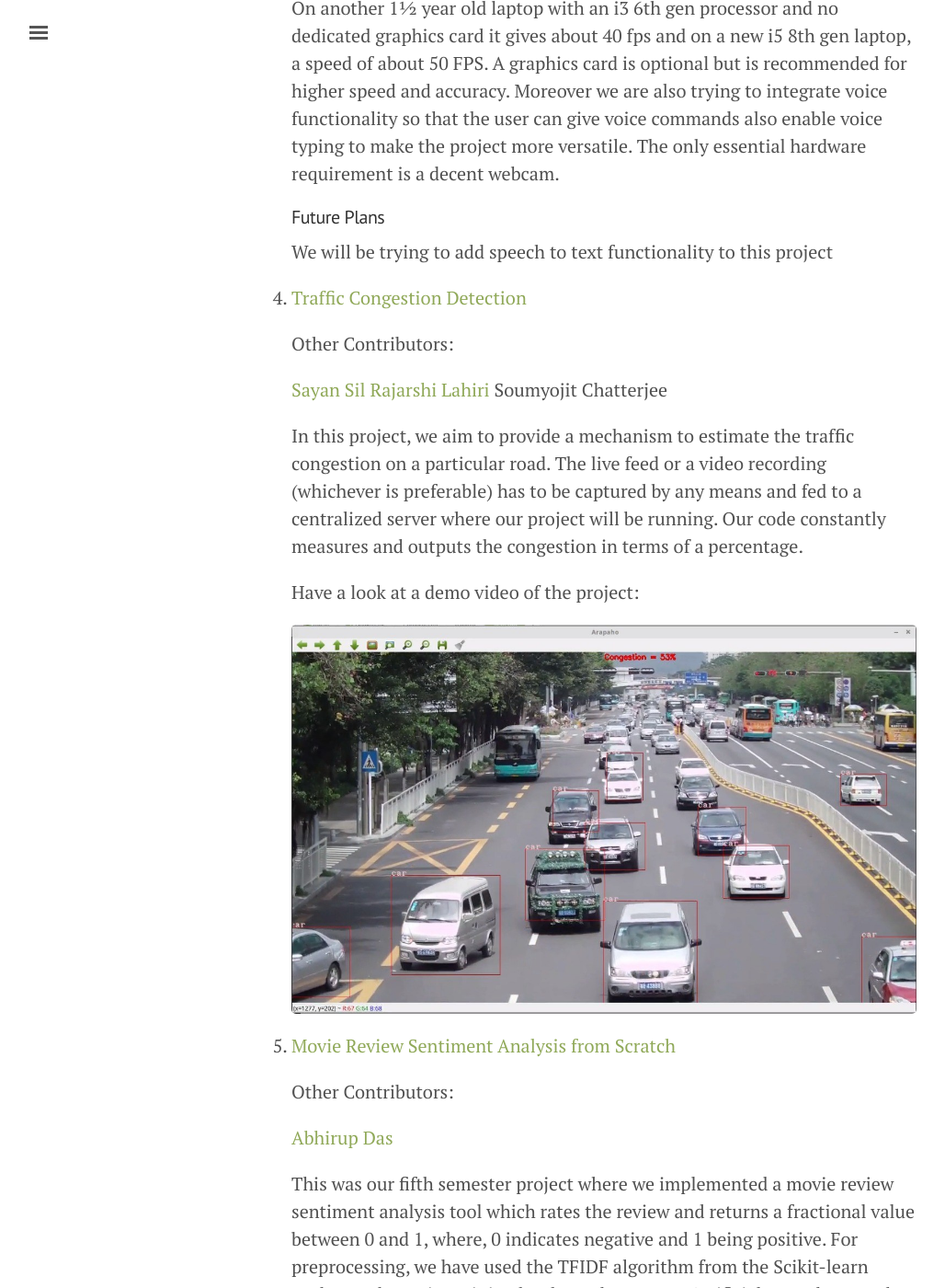
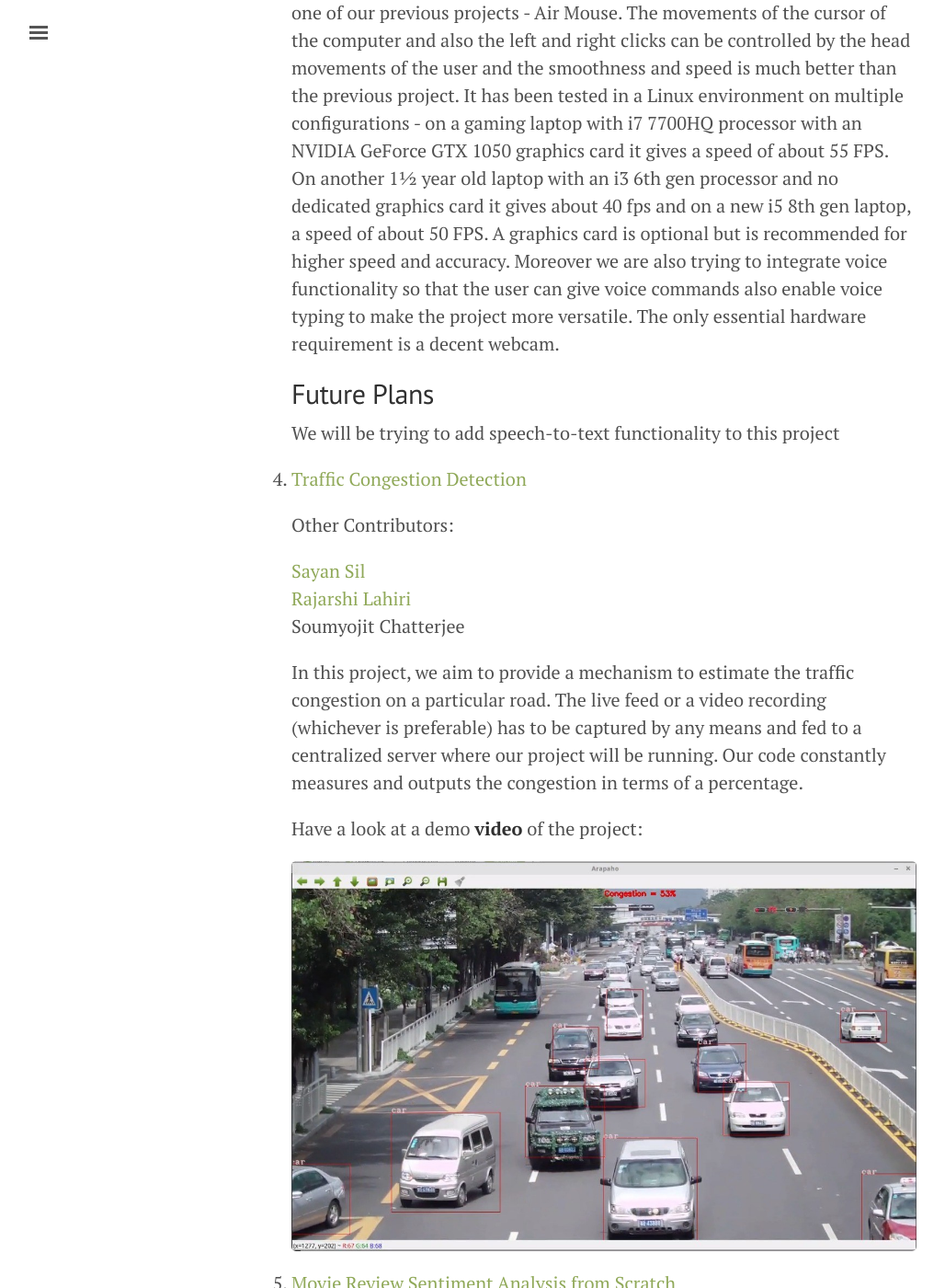
Before and after one commit to DarkStar1997/DarkStar1997.github.io, a Jekyll site: the page built from Projects.md, in a window 1280 px wide and 1400 px high, scrolled down 3438 px. Shown: the whole window at 92% size, without its empty margins (3-1031 px from the left). Built offline with Jekyll 4.4.1, drawn with Linux system fonts in a browser that asks for light colours; some of the changed text lies outside the part shown.

Commit message:
Fixed indentations and minor bugs

```diff
--- a/Projects.md
+++ b/Projects.md
@@ -7,8 +7,8 @@ title: Projects
 
 	Other Contributors:
 
-	[Sayan Sil](https://sayansil.web.app/)
-	[Rajarshi Lahiri](https://www.linkedin.com/in/rajarshi-lahiri-94a103134/)
+	[Sayan Sil](https://sayansil.web.app/)<br/>
+	[Rajarshi Lahiri](https://www.linkedin.com/in/rajarshi-lahiri-94a103134/)<br/>
 
 	Liquid Player is a one-of-a-kind Media Player which recognises the emotion of the user and plays a song accordingly. Currently supported emotions are:
 
@@ -18,30 +18,30 @@ title: Projects
 
 	The songs have to be kept in three different folders namely happy, sad and neutral and based on the emotion, a random song is played from the corresponding folder. The song is played as long as long as a face is being detected in the feed obtained from the webcam. The moment no face is detected, the song pauses automatically and then resumes when a face is detected.
 
-	#### Features separating this from an ordinary media player:
+	## Features separating this from an ordinary media player:
 
 	* Emotion recognition
 	* Automatic pause and resume based on face detection
 
-	#### Hardware requirements:
+	## Hardware requirements:
 
 	A mid-ranged GPU is highly recommended for getting a good FPS value of the CNN based face detector. We have developed and tested this throughly on a gaming laptop with a 4GB NVIDIA GeForce GTX 1050 card and an i7 7700HQ CPU with 8GB RAM running Linux.
 
-	#### Libraries used:
+	## Libraries used:
 
 	* We have used the [libvlc C++ wrapper](https://github.com/videolan/libvlcpp) as the Media Player backend.
 	* The [Dlib C++ Library](http://dlib.net/) has been used for face detection. In our project we have used the CNN-based face detector available in Dlib shown in [this example](http://dlib.net/dnn_mmod_face_detection_ex.cpp.html)
 	* The emotion recognition part has been done in Python using Keras.
 
-	#### Targetted Customers
+	## Targetted Customers
 
 	The automatic pause feature will be very helpful for students listening to video lectures.
 
-	#### Future Plans
+	## Future Plans
 
 	As of now, Liquid Player plays songs only from a collection of songs stored in the user's filesystem. We will be trying to play songs from the internet in our future versions.
 
-	#### Note:
+	## Note:
 
 	The emotion detection has been done in Python and the video playing and face detection has been done in C++. The integration of these two portions have been done using a system call: `system("python3 realtime.py");` in [test2.cpp](https://github.com/sayansil/Liquid-Player/blob/master/test2.cpp). This has prevented the need of using any wrapper code.
 
@@ -69,26 +69,26 @@ title: Projects
 
 	Other Contributors:
 
-	[Sayan Sil](https://sayansil.web.app/)
-	[Abhirup Das](https://www.linkedin.com/in/abhirup-das-5a174212a/)
+	[Sayan Sil](https://sayansil.web.app/)<br/>
+	[Abhirup Das](https://www.linkedin.com/in/abhirup-das-5a174212a/)<br/>
 
 	This project features a head controlled mouse aimed to be an extension of one of our previous projects - Air Mouse. The movements of the cursor of the computer and also the left and right clicks can be controlled by the head movements of the user and the smoothness and speed is much better than the previous project. It has been tested in a Linux environment on multiple configurations - on a gaming laptop with i7 7700HQ processor with an NVIDIA GeForce GTX 1050 graphics card it gives a speed of about 55 FPS. On another 1½ year old laptop with an i3 6th gen processor and no dedicated graphics card it gives about 40 fps and on a new i5 8th gen laptop, a speed of about 50 FPS. A graphics card is optional but is recommended for higher speed and accuracy. Moreover we are also trying to integrate voice functionality so that the user can give voice commands also enable voice typing to make the project more versatile. The only essential hardware requirement is a decent webcam.
 
-	#### Future Plans
+	## Future Plans
 
-	We will be trying to add speech to text functionality to this project
+	We will be trying to add speech-to-text functionality to this project
 
 1.	[Traffic Congestion Detection](https://kolkata.makerfaire.com/2018/11/15/traffic-congestion-detection/)
 
 	Other Contributors:
 
-	[Sayan Sil](https://sayansil.web.app/)
-	[Rajarshi Lahiri](https://www.linkedin.com/in/rajarshi-lahiri-94a103134/)
-	Soumyojit Chatterjee
+	[Sayan Sil](https://sayansil.web.app/)<br/>
+	[Rajarshi Lahiri](https://www.linkedin.com/in/rajarshi-lahiri-94a103134/)<br/>
+	Soumyojit Chatterjee<br/>
 
 	In this project, we aim to provide a mechanism to estimate the traffic congestion on a particular road. The live feed or a video recording (whichever is preferable) has to be captured by any means and fed to a centralized server where our project will be running. Our code constantly measures and outputs the congestion in terms of a percentage.
 
-	Have a look at a demo video of the project:
+	Have a look at a demo **video** of the project:
 
 	[![Traffic Congestion Demo](/assets/pictures/image11.jpeg)](https://photos.app.goo.gl/35V3gTeaJMkJGd478)
 
@@ -96,7 +96,7 @@ title: Projects
 
 	Other Contributors:
 
-	[Abhirup Das](https://www.linkedin.com/in/abhirup-das-5a174212a/)
+	[Abhirup Das](https://www.linkedin.com/in/abhirup-das-5a174212a/)<br/>
 
 	This was our fifth semester project where we implemented a movie review sentiment analysis tool which rates the review and returns a fractional value between 0 and 1, where, 0 indicates negative and 1 being positive. For preprocessing, we have used the TFIDF algorithm from the Scikit-learn package. The main training has been done on an Artificial Neural Network (ANN) written in C++ and Arrayfire which is capable of accelerating Linear Algebra operations on CPU as well as GPU using Intel MKL, OpenCL and CUDA.
 
```
Also changed, not shown: other parts of Projects.md (+7 -3 lines).
